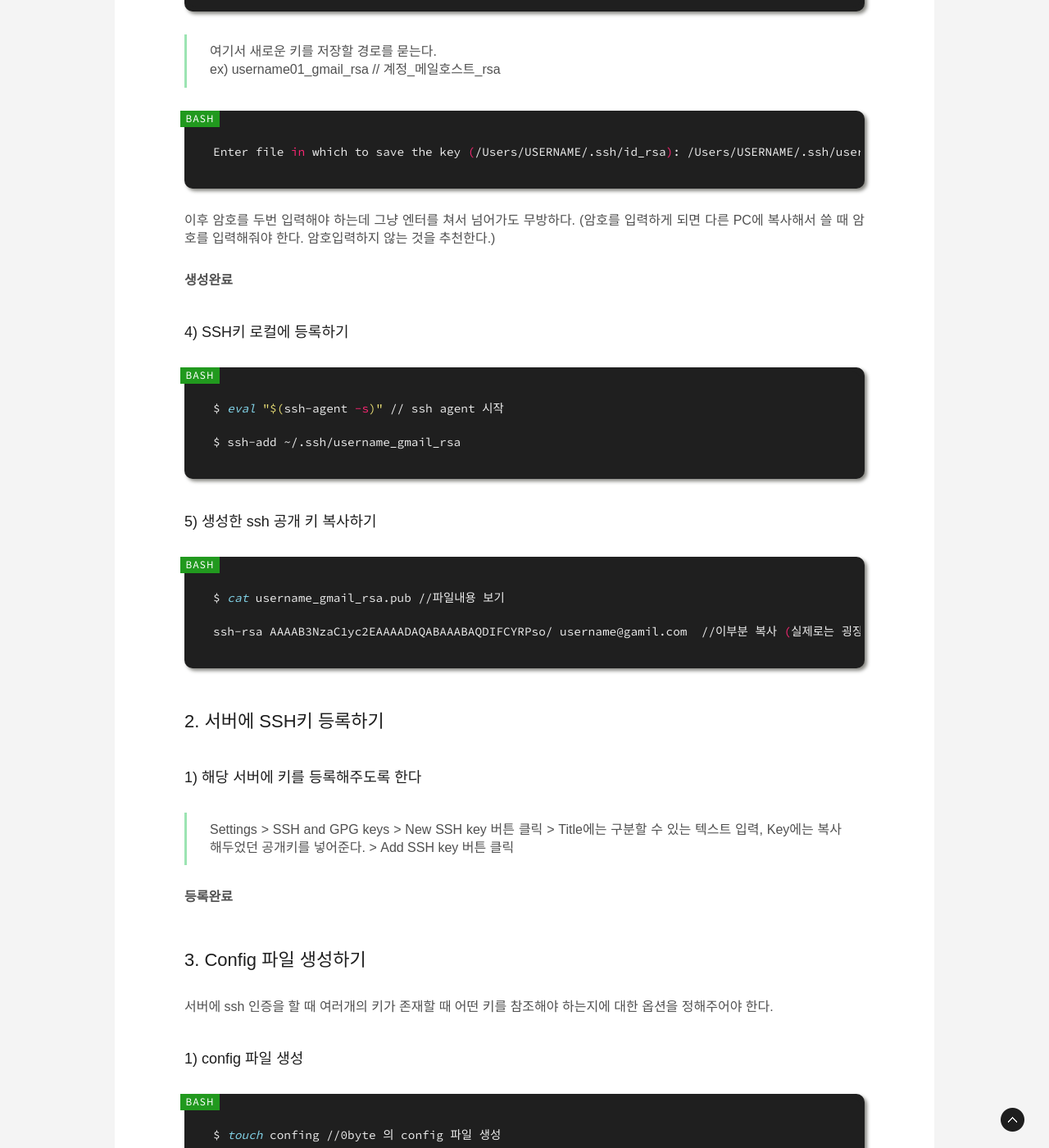
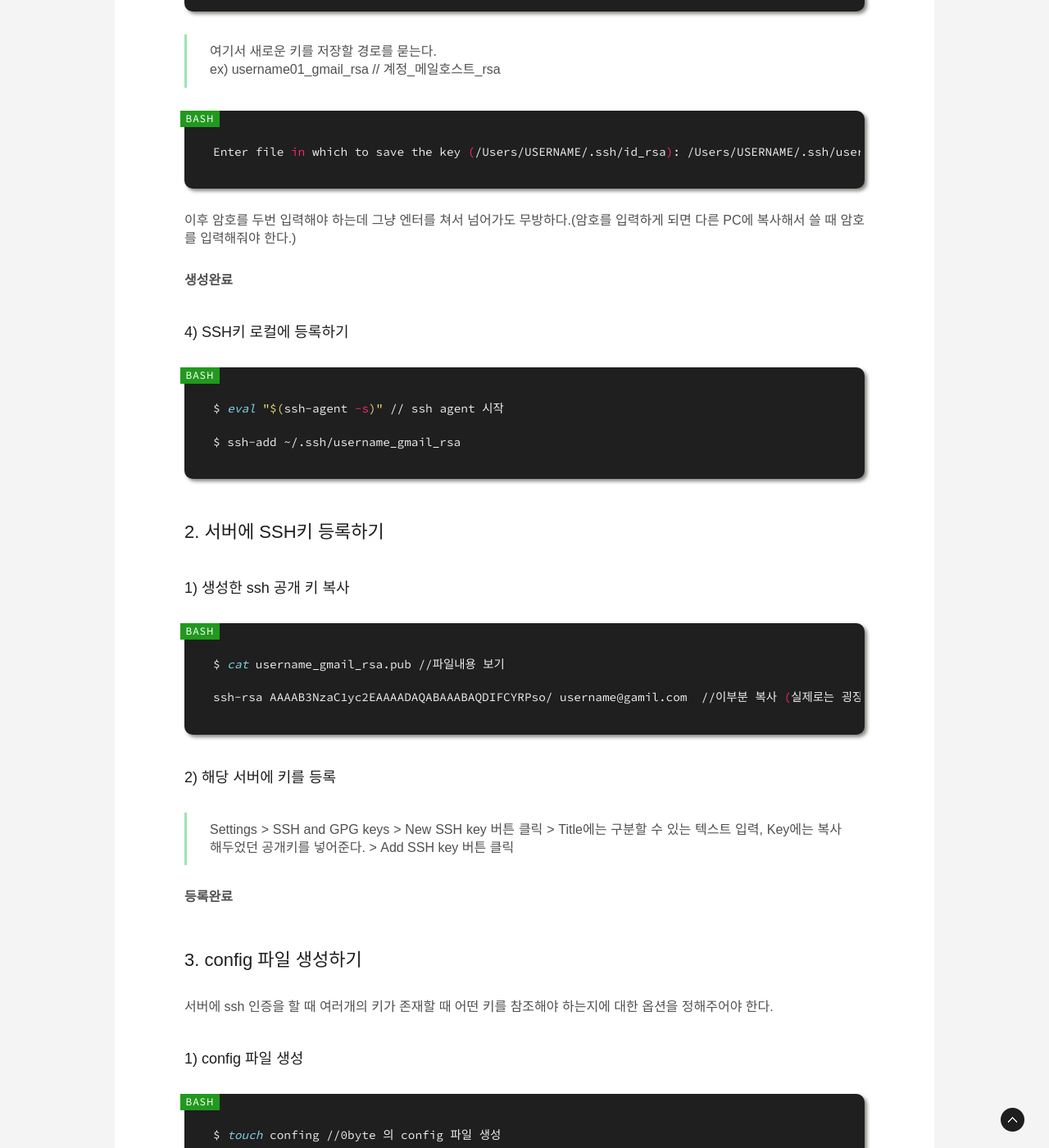
Before and after one commit to gutmate/gutmate.github.com, a Jekyll site: the page built from _posts/2020-03-09-use-multiple-ssh.md, in a window 1280 px wide and 1400 px high, scrolled down 1211 px. Shown: the whole window at 82% size. Built offline with Jekyll 4.4.1, drawn with Linux system fonts in a browser that asks for light colours; some web fonts are replaced; comment, search, counter and statistics services are not loaded; some of the changed text lies outside the part shown.

Commit message:
Update post

````diff
--- a/_posts/2020-03-09-use-multiple-ssh.md
+++ b/_posts/2020-03-09-use-multiple-ssh.md
@@ -40,7 +40,7 @@ $ ssh-keygen -t rsa -C '{username}@gamil.com' //계정의 이메일 주소
 Enter file in which to save the key (/Users/USERNAME/.ssh/id_rsa): /Users/USERNAME/.ssh/username_gmail_rsa
 ```
 
-이후 암호를 두번 입력해야 하는데 그냥 엔터를 쳐서 넘어가도 무방하다. (암호를 입력하게 되면 다른 PC에 복사해서 쓸 때 암호를 입력해줘야 한다. 암호입력하지 않는 것을 추천한다.)
+이후 암호를 두번 입력해야 하는데 그냥 엔터를 쳐서 넘어가도 무방하다.(암호를 입력하게 되면 다른 PC에 복사해서 쓸 때 암호를 입력해줘야 한다.)
 
 **생성완료**
 
@@ -52,7 +52,10 @@ $ eval "$(ssh-agent -s)" // ssh agent 시작
 $ ssh-add ~/.ssh/username_gmail_rsa
 ```
 
-### 5) 생성한 ssh 공개 키 복사하기
+
+## 2. 서버에 SSH키 등록하기
+
+### 1) 생성한 ssh 공개 키 복사
 
 ```bash
 $ cat username_gmail_rsa.pub //파일내용 보기
@@ -60,15 +63,14 @@ $ cat username_gmail_rsa.pub //파일내용 보기
 ssh-rsa AAAAB3NzaC1yc2EAAAADAQABAAABAQDIFCYRPso/ username@gamil.com  //이부분 복사 (실제로는 굉장히 길다)
 ```
 
-## 2. 서버에 SSH키 등록하기
-
-### 1) 해당 서버에 키를 등록해주도록 한다
+### 2) 해당 서버에 키를 등록
 
 > Settings > SSH and GPG keys > New SSH key 버튼 클릭 > Title에는 구분할 수 있는 텍스트 입력, Key에는 복사해두었던 공개키를 넣어준다. > Add SSH key 버튼 클릭
 
 **등록완료**
 
-## 3. Config 파일 생성하기
+
+## 3. config 파일 생성하기
 
 서버에 ssh 인증을 할 때 여러개의 키가 존재할 때 어떤 키를 참조해야 하는지에 대한 옵션을 정해주어야 한다.
 
@@ -78,7 +80,7 @@ ssh-rsa AAAAB3NzaC1yc2EAAAADAQABAAABAQDIFCYRPso/ username@gamil.com  //이부분
 $ touch confing //0byte 의 config 파일 생성
 ```
 
-config 파일이 있는 폴더를 열어 에디터로 내용을 추가 해준다
+### 2) config 파일이 있는 폴더를 열어 에디터로 내용을 추가 해준다
 
 
 ```
@@ -115,7 +119,7 @@ $ ssh -T USERNAME02.github.com
 "Hi USERNAME02! You've successfully authenticated, but GitHub does not provide shell access."
 ```
 
-## 4. 새 계정으로 push해보기
+### 2) 새 계정으로 push해보기
 
 ```bash
 $ git init
@@ -133,4 +137,4 @@ $ git push origin master
 $ ssh-add ~/.ssh/USERNAME01_gmail_rsa
 ```
 
-위에서 입력했듯이 ssh 등록 명령어를 재입력해서 다시 등록해보고 연결을 시도해보자.
+위에서 입력했듯이 ssh 등록 명령어를 재입력해서 다시 등록해보고 연결 시도
````
Also changed, not shown: other parts of _posts/2020-03-09-use-multiple-ssh.md (+3 -1 lines).
